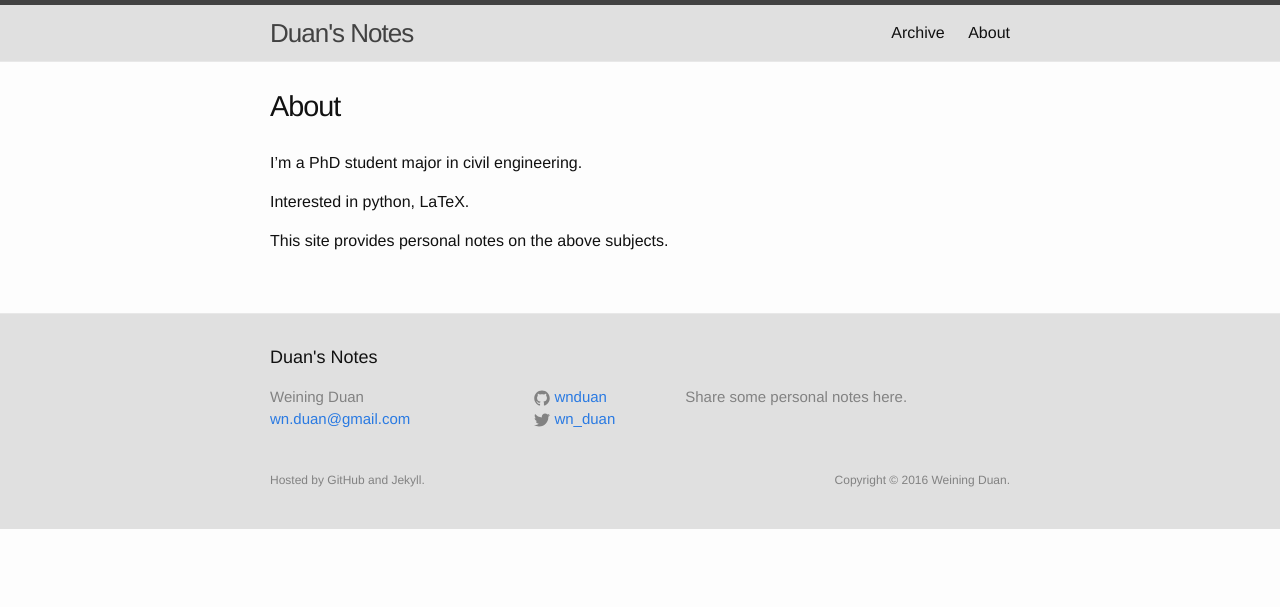
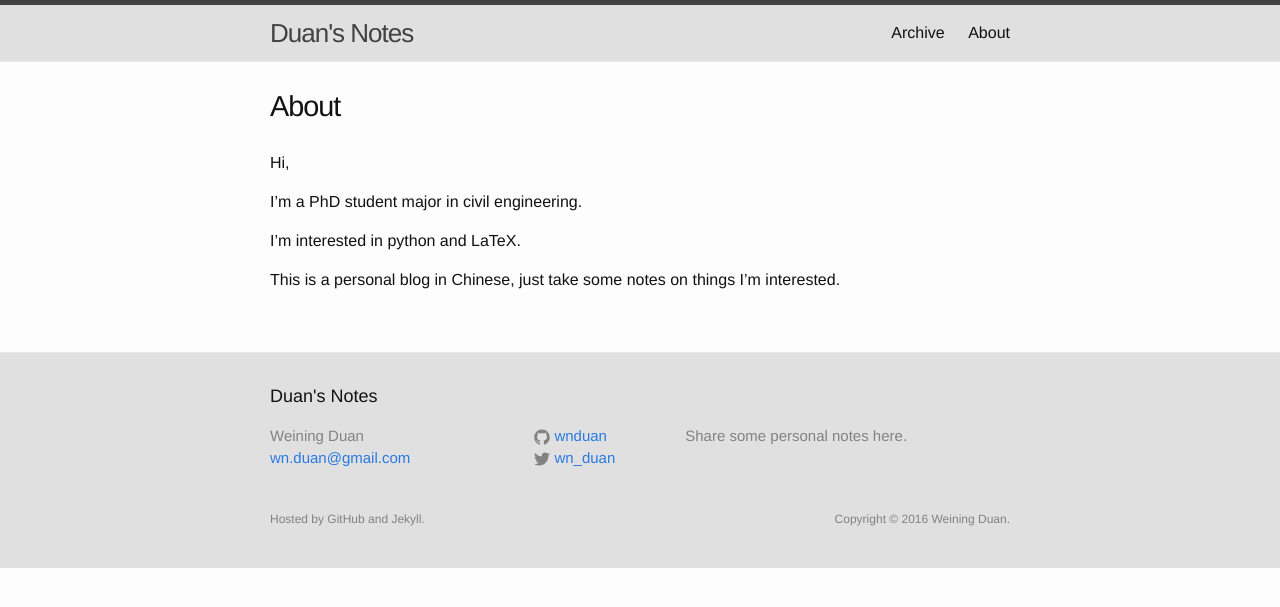
Before and after one commit to wnduan/wnduan.github.io, a Jekyll site: the page built from about.md, in a window 1280 px wide. Shown: the top 607 px of the page. Built offline with Jekyll 4.4.1, drawn with Linux system fonts in a browser that asks for light colours; comment, search, counter and statistics services are not loaded.

Commit message:
edit gitignore file and about page

```diff
--- a/about.md
+++ b/about.md
@@ -4,8 +4,10 @@ title: About
 permalink: /about/
 ---
 
+Hi,
+
 I'm a PhD student major in civil engineering.
 
-Interested in python, LaTeX.
+I'm interested in python and LaTeX.
 
-This site provides personal notes on the above subjects.
+This is a personal blog in Chinese, just take some notes on things I'm interested.
```
Also changed, not shown: 1 other file.
